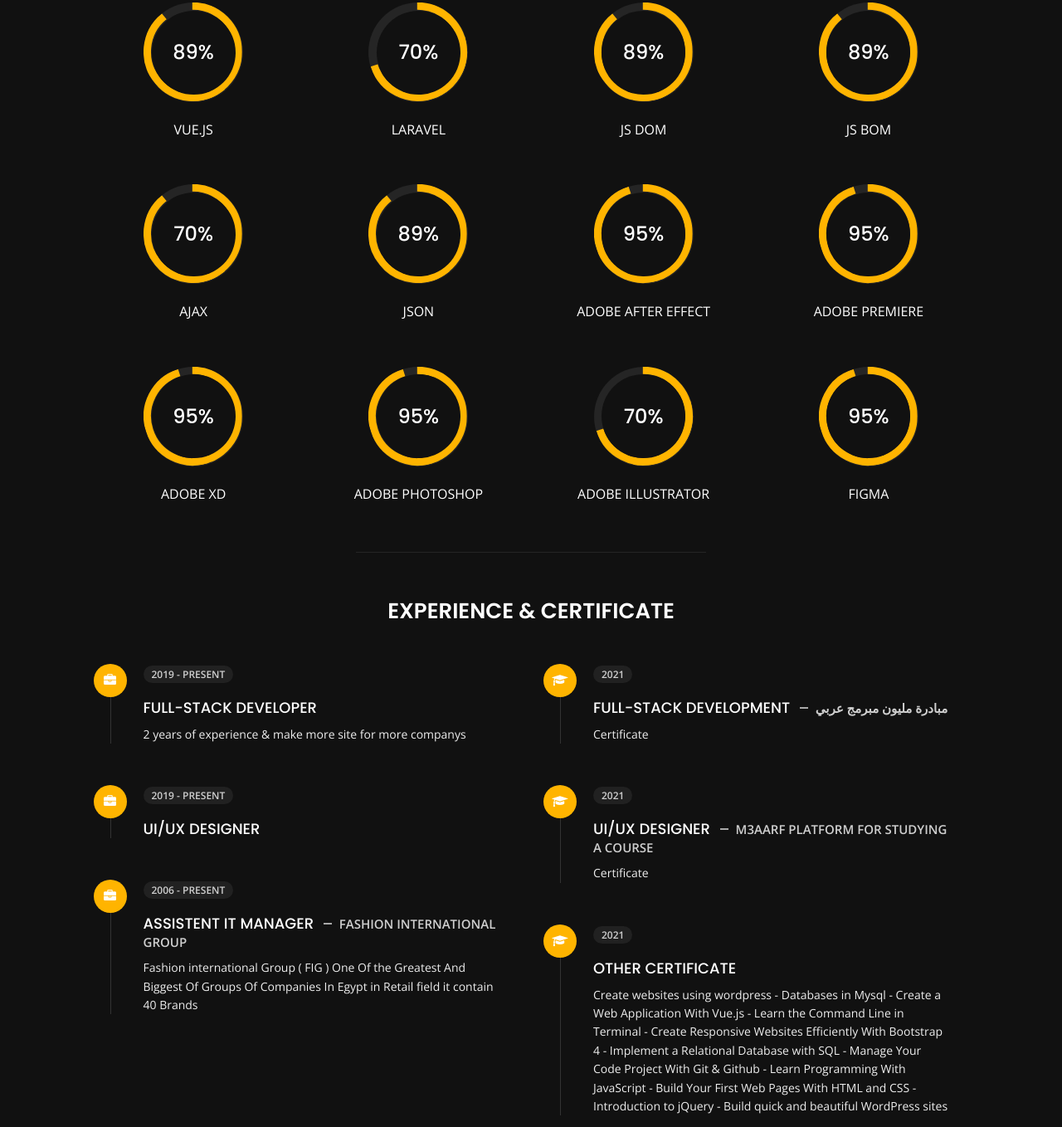
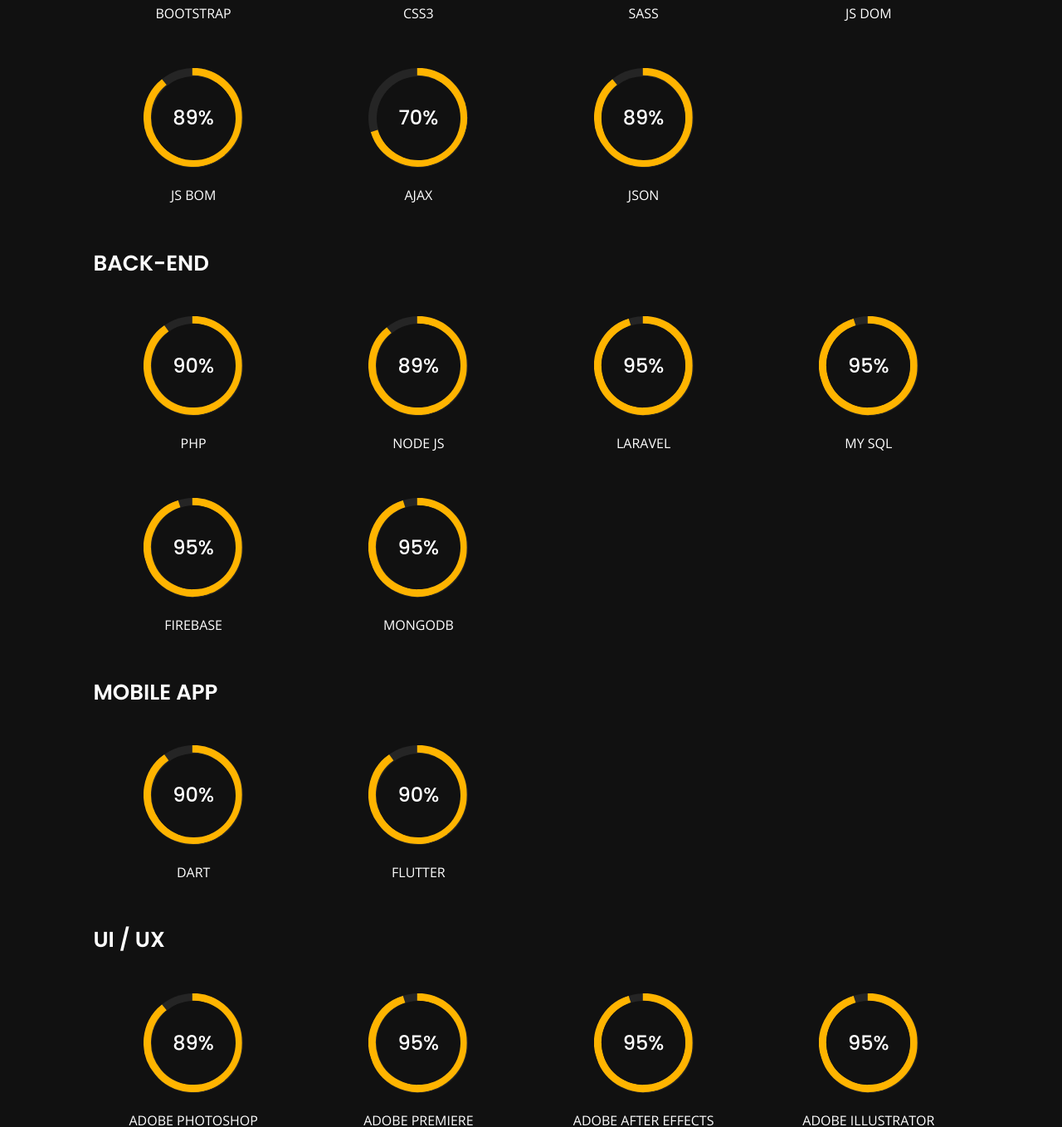
Before and after one commit to Rabea-Awad/My-Portfolio, a plain HTML site: page about.html in a window 1280 px wide. Shown: the part 1442-2800 px from the top of the page at 83% size. Drawn offline with nearby package versions, Linux system fonts and the light colour scheme.

Commit message:
Update about.html

```diff
--- a/about.html
+++ b/about.html
@@ -212,10 +212,13 @@
             <!-- Boxes Ends -->
         </div>
         <hr class="separator">
-        <!-- Skills Starts -->
+               <!-- Skills Starts -->
         <div class="row">
             <div class="col-12">
                 <h3 class="text-uppercase pb-4 pb-sm-5 mb-3 mb-sm-0 text-left text-sm-center custom-title ft-wt-600">My Skills</h3>
+            </div>
+            <div class="col-12">
+                <h3 class="text-uppercase pb-4 pb-sm-5 mb-3 mb-sm-0 text-left text-sm-left custom-title ft-wt-600">Front-End</h3>
             </div>
             <div class="col-6 col-md-3 mb-3 mb-sm-5">
                 <div class="c100 p95">
@@ -255,7 +258,7 @@
                         <div class="fill"></div>
                     </div>
                 </div>
-                <h6 class="text-uppercase open-sans-font text-center mt-2 mt-sm-4">php</h6>
+                <h6 class="text-uppercase open-sans-font text-center mt-2 mt-sm-4">React Js</h6>
             </div>
             <div class="col-6 col-md-3 mb-3 mb-sm-5">
                 <div class="c100 p95">
@@ -295,7 +298,7 @@
                         <div class="fill"></div>
                     </div>
                 </div>
-                <h6 class="text-uppercase open-sans-font text-center mt-2 mt-sm-4">React</h6>
+                <h6 class="text-uppercase open-sans-font text-center mt-2 mt-sm-4">Vue Js</h6>
             </div>
 
             <div class="col-6 col-md-3 mb-3 mb-sm-5">
@@ -316,7 +319,7 @@
                         <div class="fill"></div>
                     </div>
                 </div>
-                <h6 class="text-uppercase open-sans-font text-center mt-2 mt-sm-4">Mysql</h6>
+                <h6 class="text-uppercase open-sans-font text-center mt-2 mt-sm-4">Css3</h6>
             </div>
             <div class="col-6 col-md-3 mb-3 mb-sm-5">
                 <div class="c100 p95">
@@ -336,36 +339,6 @@
                         <div class="fill"></div>
                     </div>
                 </div>
-                <h6 class="text-uppercase open-sans-font text-center mt-2 mt-sm-4">Css3</h6>
-            </div>
-            <div class="col-6 col-md-3 mb-3 mb-sm-5">
-                <div class="c100 p89">
-                    <span>89%</span>
-                    <div class="slice">
-                        <div class="bar"></div>
-                        <div class="fill"></div>
-                    </div>
-                </div>
-                <h6 class="text-uppercase open-sans-font text-center mt-2 mt-sm-4">Vue.Js</h6>
-            </div>
-            <div class="col-6 col-md-3 mb-3 mb-sm-5">
-                <div class="c100 p70">
-                    <span>70%</span>
-                    <div class="slice">
-                        <div class="bar"></div>
-                        <div class="fill"></div>
-                    </div>
-                </div>
-                <h6 class="text-uppercase open-sans-font text-center mt-2 mt-sm-4">Laravel</h6>
-            </div>
-            <div class="col-6 col-md-3 mb-3 mb-sm-5">
-                <div class="c100 p89">
-                    <span>89%</span>
-                    <div class="slice">
-                        <div class="bar"></div>
-                        <div class="fill"></div>
-                    </div>
-                </div>
                 <h6 class="text-uppercase open-sans-font text-center mt-2 mt-sm-4">Js Dom</h6>
             </div>
             <div class="col-6 col-md-3 mb-3 mb-sm-5">
@@ -379,7 +352,7 @@
                 <h6 class="text-uppercase open-sans-font text-center mt-2 mt-sm-4">Js Bom</h6>
             </div>
             <div class="col-6 col-md-3 mb-3 mb-sm-5">
-                <div class="c100 p89">
+                <div class="c100 p70">
                     <span>70%</span>
                     <div class="slice">
                         <div class="bar"></div>
@@ -398,6 +371,31 @@
                 </div>
                 <h6 class="text-uppercase open-sans-font text-center mt-2 mt-sm-4">JSON</h6>
             </div>
+
+            <div class="col-12">
+                <h3 class="text-uppercase pb-4 pb-sm-5 mb-3 mb-sm-0 text-left text-sm-left custom-title ft-wt-600">Back-End</h3>
+            </div>
+
+            <div class="col-6 col-md-3 mb-3 mb-sm-5">
+                <div class="c100 p90">
+                    <span>90%</span>
+                    <div class="slice">
+                        <div class="bar"></div>
+                        <div class="fill"></div>
+                    </div>
+                </div>
+                <h6 class="text-uppercase open-sans-font text-center mt-2 mt-sm-4">PHP</h6>
+            </div>
+            <div class="col-6 col-md-3 mb-3 mb-sm-5">
+                <div class="c100 p89">
+                    <span>89%</span>
+                    <div class="slice">
+                        <div class="bar"></div>
+                        <div class="fill"></div>
+                    </div>
+                </div>
+                <h6 class="text-uppercase open-sans-font text-center mt-2 mt-sm-4">NODE JS</h6>
+            </div>
             <div class="col-6 col-md-3 mb-3 mb-sm-5">
                 <div class="c100 p95">
                     <span>95%</span>
@@ -406,7 +404,75 @@
                         <div class="fill"></div>
                     </div>
                 </div>
-                <h6 class="text-uppercase open-sans-font text-center mt-2 mt-sm-4">Adobe After Effect</h6>
+                <h6 class="text-uppercase open-sans-font text-center mt-2 mt-sm-4">LARAVEL</h6>
+            </div>
+            <div class="col-6 col-md-3 mb-3 mb-sm-5">
+                <div class="c100 p95">
+                    <span>95%</span>
+                    <div class="slice">
+                        <div class="bar"></div>
+                        <div class="fill"></div>
+                    </div>
+                </div>
+                <h6 class="text-uppercase open-sans-font text-center mt-2 mt-sm-4">MY SQL</h6>
+            </div>
+            <div class="col-6 col-md-3 mb-3 mb-sm-5">
+                <div class="c100 p95">
+                    <span>95%</span>
+                    <div class="slice">
+                        <div class="bar"></div>
+                        <div class="fill"></div>
+                    </div>
+                </div>
+                <h6 class="text-uppercase open-sans-font text-center mt-2 mt-sm-4">FIREBASE</h6>
+            </div>
+            <div class="col-6 col-md-3 mb-3 mb-sm-5">
+                <div class="c100 p95">
+                    <span>95%</span>
+                    <div class="slice">
+                        <div class="bar"></div>
+                        <div class="fill"></div>
+                    </div>
+                </div>
+                <h6 class="text-uppercase open-sans-font text-center mt-2 mt-sm-4">MongoDB</h6>
+            </div>
+          <div class="col-12">
+                <h3 class="text-uppercase pb-4 pb-sm-5 mb-3 mb-sm-0 text-left text-sm-left custom-title ft-wt-600">Mobile App</h3>
+            </div>
+            <div class="col-6 col-md-3 mb-3 mb-sm-5">
+                <div class="c100 p90">
+                    <span>90%</span>
+                    <div class="slice">
+                        <div class="bar"></div>
+                        <div class="fill"></div>
+                    </div>
+                </div>
+                <h6 class="text-uppercase open-sans-font text-center mt-2 mt-sm-4">DART</h6>
+            </div>
+            <div class="col-6 col-md-3 mb-3 mb-sm-5">
+                <div class="c100 p90">
+                    <span>90%</span>
+                    <div class="slice">
+                        <div class="bar"></div>
+                        <div class="fill"></div>
+                    </div>
+                </div>
+                <h6 class="text-uppercase open-sans-font text-center mt-2 mt-sm-4">FLUTTER</h6>
+            </div>
+
+            <div class="col-12">
+                <h3 class="text-uppercase pb-4 pb-sm-5 mb-3 mb-sm-0 text-left text-sm-left custom-title ft-wt-600">UI / UX</h3>
+            </div>
+
+            <div class="col-6 col-md-3 mb-3 mb-sm-5">
+                <div class="c100 p89">
+                    <span>89%</span>
+                    <div class="slice">
+                        <div class="bar"></div>
+                        <div class="fill"></div>
+                    </div>
+                </div>
+                <h6 class="text-uppercase open-sans-font text-center mt-2 mt-sm-4">Adobe Photoshop</h6>
             </div>
             <div class="col-6 col-md-3 mb-3 mb-sm-5">
                 <div class="c100 p95">
@@ -426,7 +492,7 @@
                         <div class="fill"></div>
                     </div>
                 </div>
-                <h6 class="text-uppercase open-sans-font text-center mt-2 mt-sm-4">Adobe XD</h6>
+                <h6 class="text-uppercase open-sans-font text-center mt-2 mt-sm-4">Adobe After Effects</h6>
             </div>
             <div class="col-6 col-md-3 mb-3 mb-sm-5">
                 <div class="c100 p95">
@@ -436,17 +502,17 @@
                         <div class="fill"></div>
                     </div>
                 </div>
-                <h6 class="text-uppercase open-sans-font text-center mt-2 mt-sm-4">Adobe PhotoShop</h6>
+                <h6 class="text-uppercase open-sans-font text-center mt-2 mt-sm-4">Adobe Illustrator</h6>
             </div>
             <div class="col-6 col-md-3 mb-3 mb-sm-5">
-                <div class="c100 p70">
-                    <span>70%</span>
+                <div class="c100 p95">
+                    <span>95%</span>
                     <div class="slice">
                         <div class="bar"></div>
                         <div class="fill"></div>
                     </div>
                 </div>
-                <h6 class="text-uppercase open-sans-font text-center mt-2 mt-sm-4">Adobe Illustrator</h6>
+                <h6 class="text-uppercase open-sans-font text-center mt-2 mt-sm-4">Adobe Xd</h6>
             </div>
             <div class="col-6 col-md-3 mb-3 mb-sm-5">
                 <div class="c100 p95">
```
